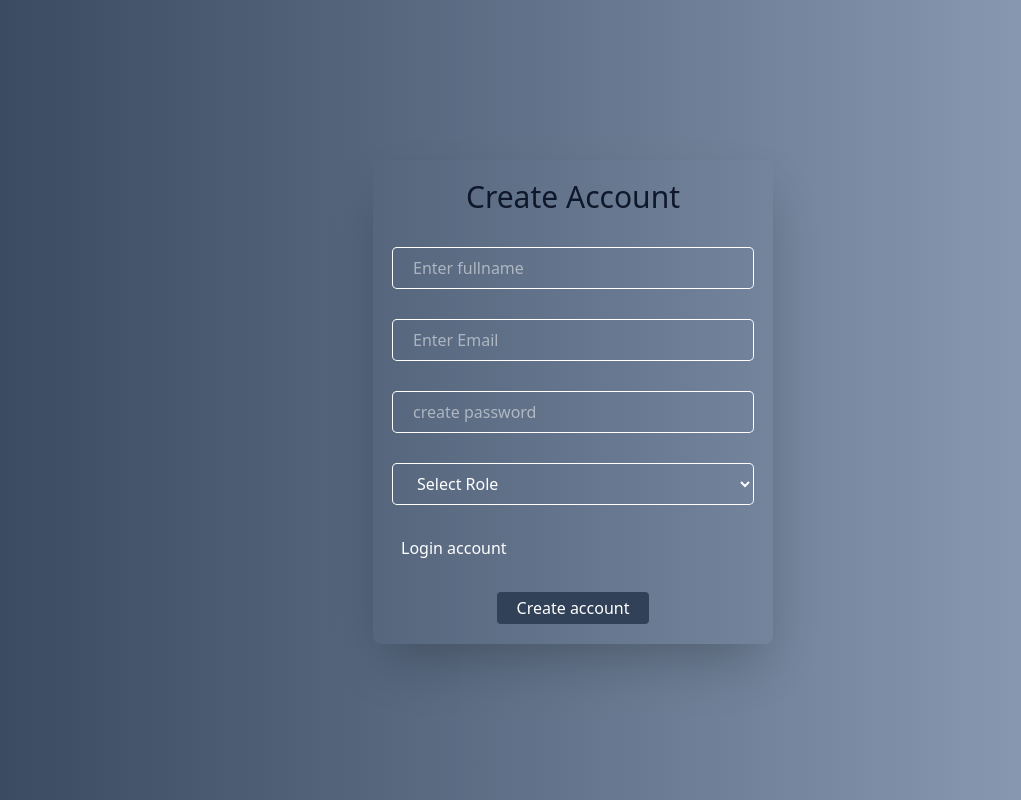
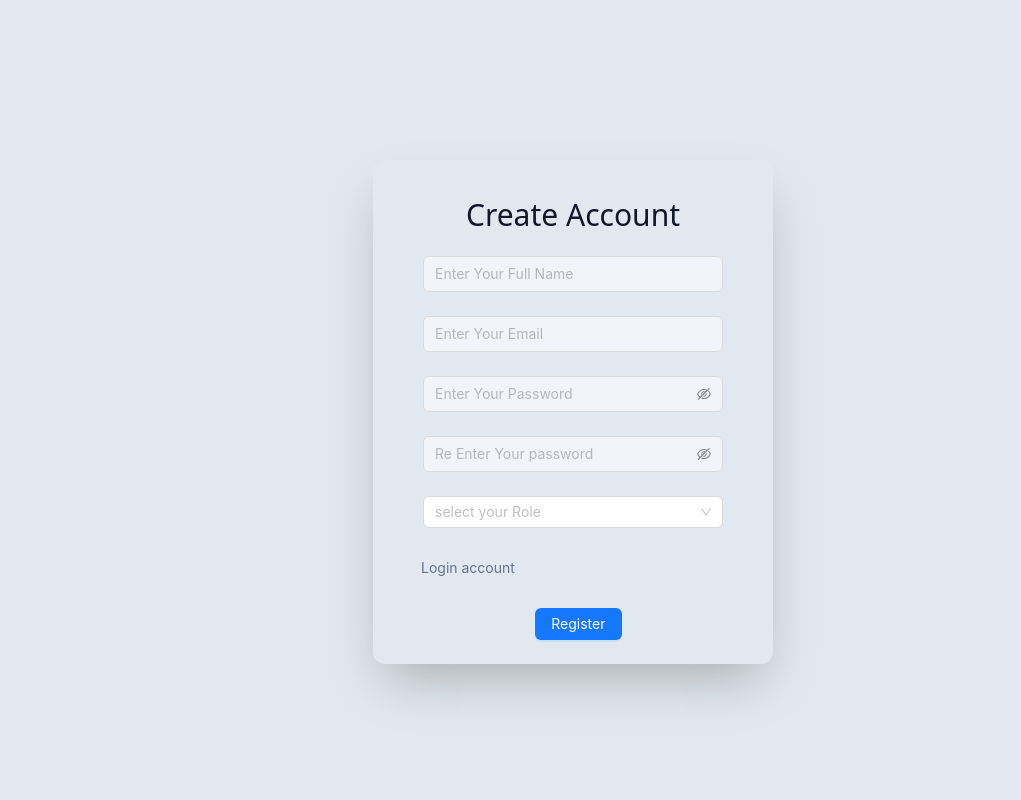
Before and after one commit to rooban295/Ecommerce-Frontend, a React app: page /login in a window 1280 px wide. Shown: the whole page, without its empty margins (139-1160 px from the left). Built offline with nearby package versions, Linux system fonts and the light colour scheme; the HTML template or start-up script is replaced by a standard one.

Commit message:
login page changed

```diff
--- a/package.json
+++ b/package.json
@@ -12,6 +12,7 @@
   "dependencies": {
     "@reduxjs/toolkit": "^2.5.1",
     "@tailwindcss/vite": "^4.0.0",
+    "antd": "^5.24.1",
     "axios": "^1.7.9",
     "react": "^18.3.1",
     "react-dom": "^18.3.1",
@@ -33,6 +34,6 @@
     "eslint-plugin-react-hooks": "^5.0.0",
     "eslint-plugin-react-refresh": "^0.4.16",
     "globals": "^15.14.0",
-    "vite": "^6.0.5"
+    "vite": "^6.1.1"
   }
 }
--- a/src/component/Login.jsx
+++ b/src/component/Login.jsx
@@ -1,14 +1,15 @@
-import React, { useEffect, useRef } from 'react'
+import React, { createContext, useContext, useEffect } from 'react'
 import { useState } from 'react'
 import axios from 'axios'
-import { IoIosCloseCircleOutline } from "react-icons/io";
 import { useDispatch } from 'react-redux';
 import { setJwtToken } from '../slices/JwtSlices';
 import { MdOutlineMailLock } from "react-icons/md";
 import { TbLockPassword } from "react-icons/tb";
 import { setAdmin } from '../slices/Admin';
-import { FcOk } from "react-icons/fc";
-import { ToastContainer, Zoom, toast } from 'react-toastify';
+import { ToastContainer, Zoom } from 'react-toastify';
+import { message } from 'antd';
+import {Button,Form,Input,Select,} from 'antd';
+import { Alert } from 'antd';
 
 
 export const Login = () => {
@@ -22,6 +23,8 @@ export const Login = () => {
     const [jwtToken ,setJwtTokenObject]=useState({})
     const [noticationMsg,setNoticationMsg]=useState([])
     const [loginfrom,setloginfrom]=useState(false)
+
+    const [messageApi, contextHolder] = message.useMessage();
 
     useEffect(()=>{
         jwtDispatch(setJwtToken(jwtToken))
@@ -48,49 +51,63 @@ export const Login = () => {
     })
 
 
-    const handelLoginInput=(e)=>{
-        const{name,value}=e.target;
+    //working
 
-        setLoginDetails((preState)=>{
 
-            return{
-                ...preState,[name]:value
-            }
+    // ---------------------------------
 
-        })
+const { Option } = Select;
 
-    }
+const formItemLayout = {
+  labelCol: {
+    xs: {
+      span: 24,
+    },
+    sm: {
+      span: 8,
+    },
+  },
+  wrapperCol: {
+    xs: {
+      span: 24,
+    },
+    sm: {
+      span: 16,
+    },
+  },
+};
+const tailFormItemLayout = {
+  wrapperCol: {
+    xs: {
+      span: 24,
+      offset: 0,
+    },
+    sm: {
+      span: 16,
+      offset: 8,
+    },
+  },
+};
+  const [form] = Form.useForm();
 
-    const handleLoginSubmit = (e) => {
-        e.preventDefault()
+  const onFinish = (values) => {
+    createAccountApi(values);
+  };
 
-            loginApi()
 
-    };
-
-    const handelAccountDetailsInput=(e)=>{
-        const{name,value}=e.target;
-
-        setAccountDetails((preState)=>{
-            return{
-                ...preState,[name]:value
-            }
-        })
-    }
-
-    const handelAccountDetails=(e)=>{
-        e.preventDefault();
-        createAccountApi();
-    }
+  const onLogin=(value)=>{
+    loginApi(value)
+  }
 
 
     //login
-    const loginApi=()=>{
-        axios.post(`${baseUrl}/api/auth/signin`,loginDetails)
+    const loginApi=(logDetails)=>{
+        axios.post(`${baseUrl}/api/auth/signin`,logDetails)
         .then((res)=>{
 
-            toast.success('Login successfully')
-
+            messageApi.open({type:'loading',content:'Verifying...', className:'text-blue-500'})
+            setTimeout(()=>{
+            messageApi.open({type:'success',content:"Login successfully", className:'text-green-500'})
             setTimeout(()=>{
             setJwtTokenObject(res.data)
             if(res.data.role === 'ROLE_ADMIN'){
@@ -99,99 +116,220 @@ export const Login = () => {
             else{
                 adminDispatch(setAdmin(false))
             }
-            },3000)
+           },2000)
 
+           },3000)
         })
         .catch((err)=>{
-           toast.error("login failed")
+           messageApi.open({type:'error',content:'Login Failed', className:'text-bg-red'})
         })
     }
 
 
     //creating account
-    const createAccountApi=()=>{
-        axios.post(`${baseUrl}/api/auth/signup`,accountDetails)
-        .then((res)=>{
-            toast.success("Register successfully")
+    const createAccountApi=(accDetails)=>{
+        axios.post(`${baseUrl}/api/auth/signup`,accDetails)
+        .then(()=>{
+            messageApi.open({type:'success',content:'Register successfully'})
             setTimeout(()=>{
                 setloginfrom(!loginfrom)
             },3000)
         })
-        .catch((err)=>{
-            toast.warning("This Email is already taken")
+        .catch(()=>{
+            messageApi.open({type:'warning',content:'This Email is already taken'})
         })
     }
 
 
-
-   const msg = useRef()
-
-   const showNotication=(message,svg)=>{
-    setNoticationMsg([message,svg])
-    msg.current.style.top ='20px';
-
-    setTimeout(()=>{
-        msg.current.style.top ='-1000px';
-        msg.current.style.display ='hidden';
-    },2500)
-   }
-
   return (
     <div>
-        <div className='h-screen w-screen relative bg-gradient-to-r from-slate-700 to-slate-400'>
+        <div className='h-screen w-screen relative bg-gradient-to-r bg-slate-200 '> {/**from-slate-700 to-slate-400 */}
+
+        <div className='bg-red-500 '>
+        {contextHolder}
+        </div>
 
         <ToastContainer position={'top-center'} closeOnClick={true} autoClose={1500} pauseOnHover={true} draggable={true} closeButton={false} hideProgressBar={true} transition={Zoom} toastStyle={{backgroundColor:'#314158',color:'white'}}/>
 
         {
-            loginfrom ?
-            <form onSubmit={handleLoginSubmit}  className='outline-none flex flex-col gap-8 rounded-lg absolute top-[25%] left-[10%] sm:left-[20%] md:left-[30%] lg:left-[35%] xl:left-[40%]  w-[320px] md:w-[400px] p-5 items-center shadow-2xl'>
-                <p className='text-slate-900 text-3xl animate-bounce'>Hey, Welcome back </p>
 
-            <div className='w-full relative'>
-            <input type="text" name='userName' value={loginDetails.userName} onChange={handelLoginInput} placeholder='Enter Email' required className='text-slate-300 text-md h-10  w-full pl-5 rounded outline-none ring hover:ring-slate-400' />
-            <MdOutlineMailLock className='absolute top-3 right-5 h-5 w-5 ' />
-            </div>
+        loginfrom ?
 
+        <Form  className='outline-none flex flex-col gap-2 rounded-lg absolute top-[25%] left-[10%] sm:left-[20%] md:left-[30%] lg:left-[35%] xl:left-[40%]  w-[320px] md:w-[400px] p-5 items-center shadow-2xl' {...formItemLayout} form={form} name="register" onFinish={onLogin}
+        initialValues={{
+          residence: ['zhejiang', 'hangzhou', 'xihu'],
+          prefix: '86',
+        }}
+        style={{
+          maxWidth: 600,
+          color:'blue'
+        }}
+        scrollToFirstError
+      >
+        <p className='text-slate-900 text-3xl animate-bounce  my-5'>Hey, Welcome back </p>
 
-            <div className='relative w-full'>
-            <input type="password" name='password' value={loginDetails.password} onChange={handelLoginInput} placeholder='Enter password' required className='text-white text-md h-10 w-full pl-5 rounded outline-none ring hover:ring-slate-400' />
-            <TbLockPassword className='absolute top-3 right-5 h-5 w-5'/>
-            </div>
+        <Form.Item
+          name="userName"
+          hasFeedback
+          rules={[
+            {
+              type: 'email',
+              message: 'The input is not valid E-mail!',
+            },
+            {
+              required: true,
+              message: 'Please input your E-mail!',
+            },
+          ]}
+        >
+         <Input placeholder='Enter Your Username' className='!placeholder-slate-500 !text-slate-600 !text-md !w-[300px] !bg-slate-100 h-9'/>
+        </Form.Item>
 
-            <div className='w-full'>
-            <button onClick={handelSignInButton} className='text-white pl-2 cursor-pointer hover:text-slate-700'>create account</button>
-            </div>
+        <Form.Item
+          name="password"
+          rules={[
+            {
+              required: true,
+              message: 'password with min 6 character',
+              min:6
+            },
+          ]}
+          hasFeedback
+        >
+        <Input.Password placeholder='Enter Your Password' className='!placeholder-slate-500 !text-slate-800 !text-md !w-[300px] !bg-slate-100 h-9'/>
+        </Form.Item>
 
-            <button  className='text-white px-5 bg-slate-700 hover:bg-slate-900 w-fit p-1 rounded'>Sigin</button>
-        </form>
+        <Form.Item className='w-full '>
+          <button onClick={handelSignInButton} className=' text-slate-500 pl-12 cursor-pointer hover:text-slate-700'>Register account</button>
+        </Form.Item>
+
+        <Form.Item {...tailFormItemLayout}>
+          <Button className='mr-35' type="primary" htmlType="submit">
+            Login
+          </Button>
+        </Form.Item>
+
+      </Form>
 
         :
+    <div className='rounded-xl absolute top-[20%] left-[10%] sm:left-[20%] md:left-[30%] lg:left-[35%] xl:left-[40%] w-[320px] md:w-[400px]  shadow-2xl'>
 
-        <form onSubmit={handelAccountDetails} className='flex flex-col gap-8 rounded-lg absolute top-[20%] left-[10%] sm:left-[20%] md:left-[30%] lg:left-[35%] xl:left-[40%] w-[320px] md:w-[400px] p-5 items-center shadow-2xl'>
+    <p className='text-slate-900 pt-10 text-3xl animate-bounce text-center mb-5'>Create Account</p>
 
-            <p className='text-slate-900 text-3xl animate-bounce'>Create Account</p>
-            <input type="text" name='fullName' placeholder='Enter fullname' value={accountDetails.fullName} onChange={handelAccountDetailsInput} required className='text-white text-md h-10 w-full pl-5 rounded outline-none ring hover:ring-slate-400' />
+      <Form className='flex flex-col items-center' {...formItemLayout} form={form} name="register" onFinish={onFinish}
+      initialValues={{
+        residence: ['zhejiang', 'hangzhou', 'xihu'],
+        prefix: '86',
+      }}
+      style={{
+        maxWidth: 600,
+        color:'blue'
+      }}
+      scrollToFirstError
+    >
 
-            <input type="text" name='email' placeholder='Enter Email'  value={accountDetails.email} onChange={handelAccountDetailsInput} required className='text-white text-md h-10  w-full pl-5 rounded outline-none ring hover:ring-slate-400' />
+        <Form.Item
+        className='w-full flex justify-center'
+        name="fullName"
+        tooltip="What do you want others to call you?"
+        hasFeedback
+        rules={[
+          {
+            required: true,
+            message: 'Please input your Full Name!',
+            whitespace: true,
+          },
+          {
+            min: 3,
+            message: 'Enter min 3 Charcter',
+          },
+        ]}
+        validateFirst
+      >
+      <Input placeholder='Enter Your Full Name'  className='!placeholder-slate-500 !text-slate-600 !text-md !w-[300px] !bg-slate-100 h-9' />
+      </Form.Item >
 
-            <input type="password" name='password' placeholder='create password' value={accountDetails.password} onChange={handelAccountDetailsInput} required className='text-white text-md h-10 w-full pl-5 rounded outline-none ring hover:ring-slate-400' />
+      <Form.Item
+        name="email"
+        hasFeedback
+        rules={[
+          {
+            type: 'email',
+            message: 'The input is not valid E-mail!',
+          },
+          {
+            required: true,
+            message: 'Please input your E-mail!',
+          },
+        ]}
+      >
+       <Input placeholder='Enter Your Email' className='!placeholder-slate-500 !text-slate-600 !text-md !w-[300px] !bg-slate-100 h-9'/>
+      </Form.Item>
 
-            <select name='role' value={accountDetails.role} onChange={handelAccountDetailsInput} required className='w-full text-white text-md pl-5 rounded h-10 outline-none ring hover:ring-slate-400 '>
-                <option value="" className='bg-black opacity-0 text-lg'>Select Role</option>
-                <option value="ROLE_CUSTOMER" className='bg-black opacity-0 text-lg'>Customer</option>
-                <option value="ROLE_ADMIN" className='bg-black opacity-0 text-lg'>Admin</option>
-            </select>
+      <Form.Item
+        name="password"
+        rules={[
+          {
+            required: true,
+            message: 'password with min 6 character',
+            min:6
+          },
+        ]}
+        hasFeedback
+      >
+        <Input.Password placeholder='Enter Your Password' className='!placeholder-slate-500 !text-slate-800 !text-md !w-[300px] !bg-slate-100 h-9'/>
+      </Form.Item>
 
-            <div className='w-full'>
-            <button onClick={handelLoginInButton}  href="" className='text-white pl-2 cursor-pointer hover:text-slate-700'>Login account</button>
-            </div>
+      <Form.Item name="confirm"  dependencies={['password']} hasFeedback
+        rules={[
+          {
+            required: true,
+            message: 'Please confirm your password!',
+          },
+          ({ getFieldValue }) => ({
+            validator(_, value) {
+              if (!value || getFieldValue('password') === value) {
+                return Promise.resolve();
+              }
+              return Promise.reject(new Error('password does not match!'));
+            },
+          }),
+        ]}
+      >
+      <Input.Password placeholder="Re Enter Your password" className='!placeholder-slate-500 !text-slate-600 !text-md !w-[300px] !bg-slate-100 h-9' />
 
-            <button className='text-white px-5 bg-slate-700 hover:bg-slate-800 w-fit p-1 rounded '>Create account</button>
-        </form>
+      </Form.Item>
 
+      <Form.Item
+        name="role"
+        rules={[
+          {
+            required: true,
+            message: 'Please select role',
+          },
+        ]}
+        hasFeedback
+      >
+        <Select placeholder="select your Role" className='!placeholder-slate-500 !text-slate-600 !text-md !w-[300px] !bg-slate-100 rounded-2xl h-9'>
+          <Option value="ROLE_CUSTOMER">Customer</Option>
+          <Option value="ROLE_ADMIN">Admin</Option>
+        </Select>
+      </Form.Item>
+
+      <Form.Item className='w-full '>
+        <button onClick={handelLoginInButton}  className=' text-slate-500 pl-12 cursor-pointer hover:text-slate-700'>Login account</button>
+      </Form.Item>
+
+      <Form.Item {...tailFormItemLayout}>
+        <Button className='mr-35' type="primary" htmlType="submit">
+          Register
+        </Button>
+      </Form.Item>
+
+    </Form>
+    </div>
         }
-
-        </div>
+    </div>
     </div>
   )
 }
```
Also changed, not shown: src/component/Nav.jsx (+21 -9 lines), 1 other file (tests, documents, lock files or other folders).
